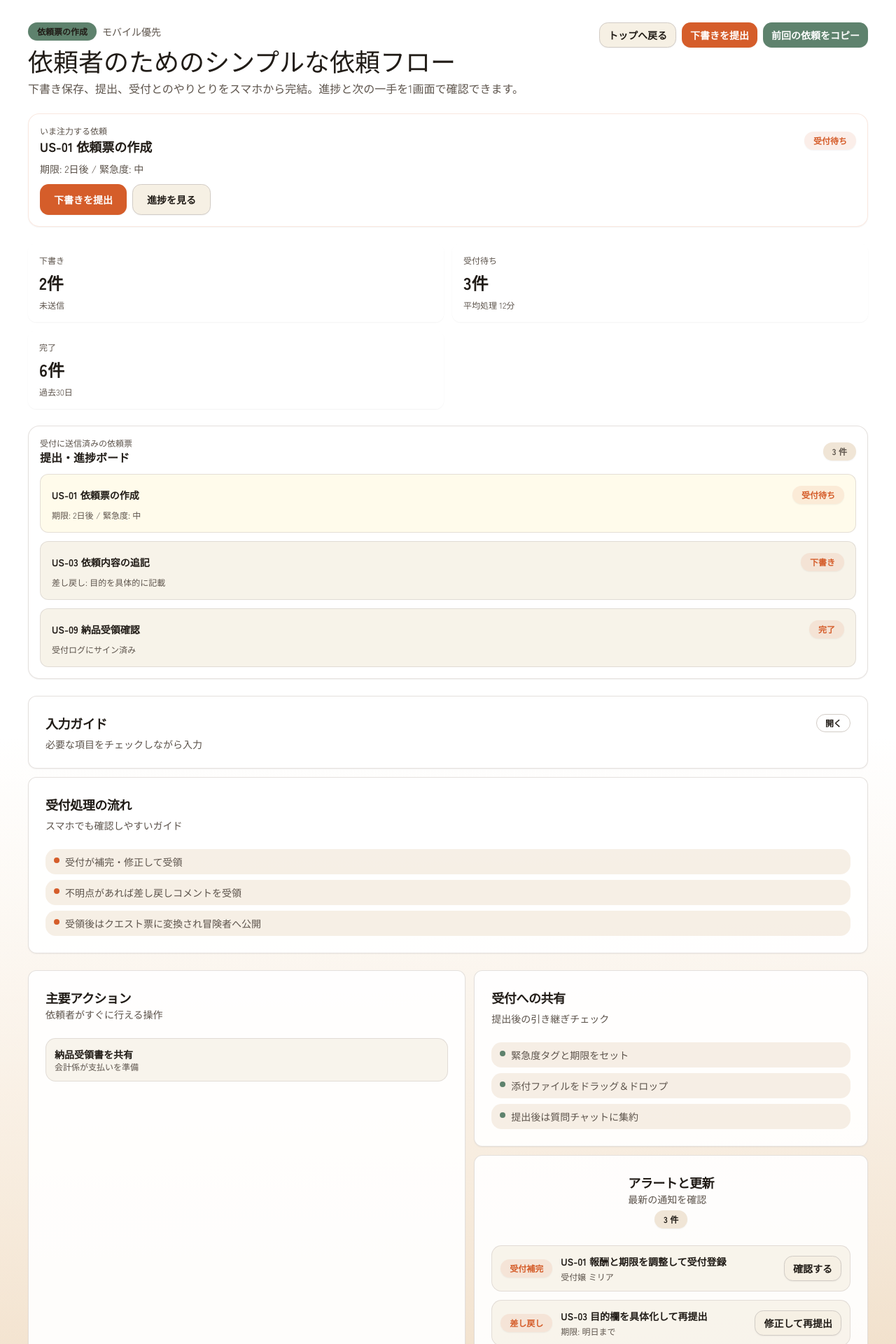
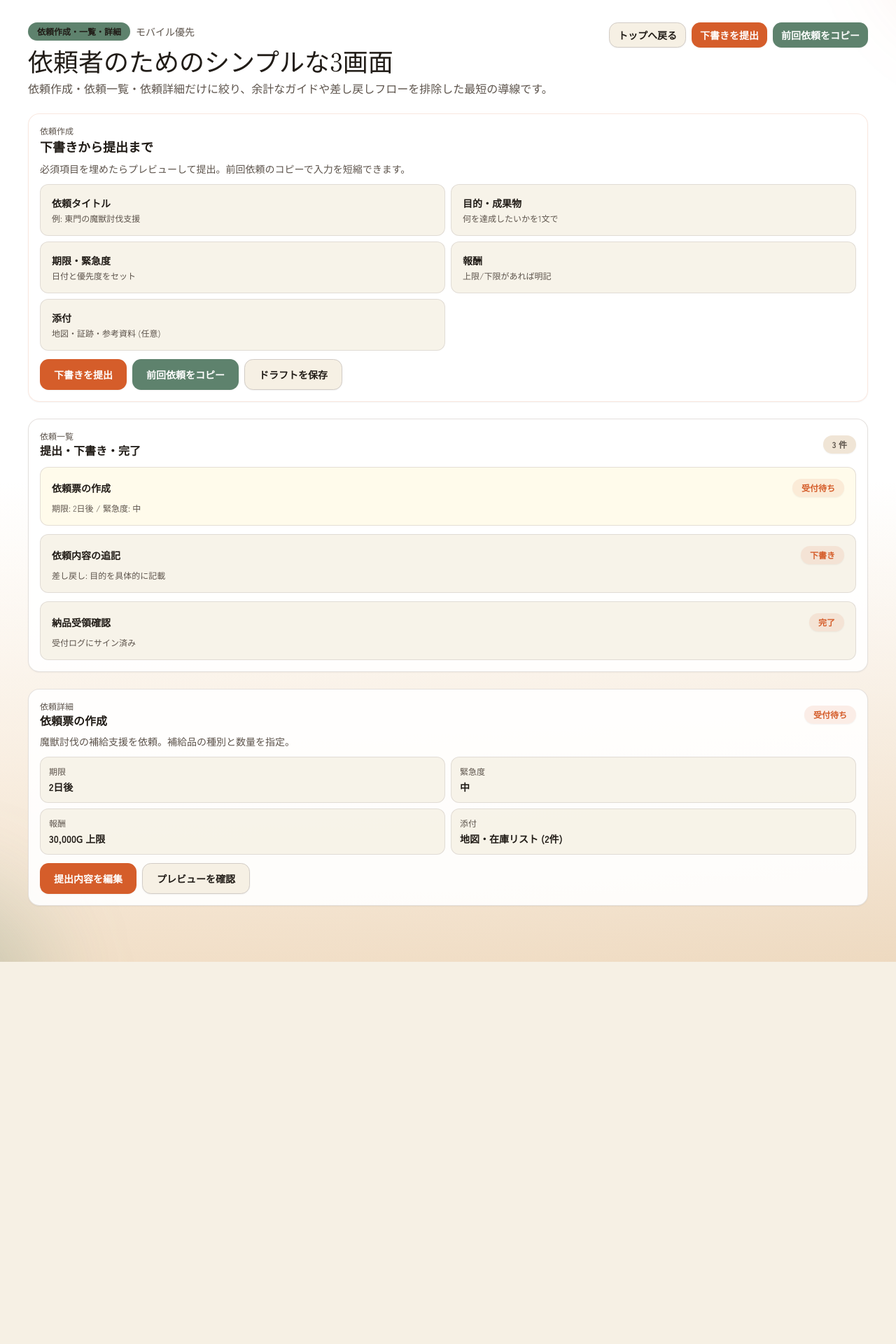
Before and after one commit to kazurego7/isekai-quest-agency, a Next.js app: page /requester in a window 1280 px wide. Shown: the top 1920 px of the page at 70% size. After the commit the page ends 1374 px from the top, so only its background shows below. Built offline with nearby package versions, Linux system fonts and the light colour scheme.

Commit message:
feat: focus requester view on create list detail

```diff
--- a/app/requester/page.js
+++ b/app/requester/page.js
@@ -1,7 +1,7 @@
 "use client";
 
 import Link from "next/link";
-import { useState } from "react";
+import { useMemo, useState } from "react";
 import { Badge } from "@/components/ui/badge";
 import { Button } from "@/components/ui/button";
 import {
@@ -13,85 +13,61 @@ import {
   CardTitle,
 } from "@/components/ui/card";
 
-const requesterView = {
-  id: "requester",
-  label: "依頼者",
-  badge: "依頼票の作成",
-  description: "依頼内容を登録し、受付状況を追跡するモバイル優先ビュー。",
-  metrics: [
-    { label: "下書き", value: "2件", note: "未送信" },
-    { label: "受付待ち", value: "3件", note: "平均処理 12分" },
-    { label: "完了", value: "6件", note: "過去30日" },
-  ],
-  laneTitle: "提出・進捗ボード",
-  laneSubtitle: "受付に送信済みの依頼票",
-    laneItems: [
+const creationChecklist = [
+  { label: "依頼タイトル", hint: "例: 東門の魔獣討伐支援" },
+  { label: "目的・成果物", hint: "何を達成したいかを1文で" },
+  { label: "期限・緊急度", hint: "日付と優先度をセット" },
+  { label: "報酬", hint: "上限/下限があれば明記" },
+  { label: "添付", hint: "地図・証跡・参考資料 (任意)" },
+];
+
+const requestList = [
   {
-        title: "US-01 依頼票の作成",
+    id: "US-01",
+    title: "依頼票の作成",
     status: "受付待ち",
     meta: "期限: 2日後 / 緊急度: 中",
   },
   {
-        title: "US-03 依頼内容の追記",
+    id: "US-03",
+    title: "依頼内容の追記",
     status: "下書き",
     meta: "差し戻し: 目的を具体的に記載",
   },
   {
-        title: "US-09 納品受領確認",
+    id: "US-09",
+    title: "納品受領確認",
     status: "完了",
     meta: "受付ログにサイン済み",
   },
-  ],
-  panels: [
-    {
-      title: "入力ガイド",
-      items: [
-        "目的・期限・報酬の必須チェックを表示",
-        "添付素材のアップロード枠を固定（任意）",
-        "提出前プレビューで漏れを警告",
-      ],
-    },
-    {
-      title: "受付処理の流れ",
-      items: [
-        "受付が補完・修正して受領",
-        "不明点があれば差し戻しコメントを受領",
-        "受領後はクエスト票に変換され冒険者へ公開",
-      ],
-    },
-  ],
-  actions: [
-    { title: "下書きを提出", note: "受付嬢へ送信してエスカレーション" },
-    { title: "前回の依頼をコピー", note: "フィールドを再利用して高速登録" },
-    { title: "納品受領書を共有", note: "会計係が支払いを準備" },
-  ],
-  handoff: {
-    title: "受付への共有",
-    steps: [
-      "緊急度タグと期限をセット",
-      "添付ファイルをドラッグ＆ドロップ",
-      "提出後は質問チャットに集約",
-    ],
-  },
-  alerts: [
-    { label: "受付補完", text: "US-01 報酬と期限を調整して受付登録", note: "受付嬢 ミリア" },
-    { label: "差し戻し", text: "US-03 目的欄を具体化して再提出", note: "期限: 明日まで" },
-    { label: "受領", text: "US-09 受領済み。査定ステップへ移行", note: "完了" },
+];
+
+const requestDetail = {
+  id: "US-01",
+  title: "依頼票の作成",
+  status: "受付待ち",
+  summary: "魔獣討伐の補給支援を依頼。補給品の種別と数量を指定。",
+  fields: [
+    { label: "期限", value: "2日後" },
+    { label: "緊急度", value: "中" },
+    { label: "報酬", value: "30,000G 上限" },
+    { label: "添付", value: "地図・在庫リスト (2件)" },
   ],
 };
 
+const actionButtons = [
+  { label: "下書きを提出", variant: "default" },
+  { label: "前回依頼をコピー", variant: "secondary" },
+  { label: "ドラフトを保存", variant: "outline" },
+];
+
 export default function RequesterPage() {
-  const [isGuideOpen, setIsGuideOpen] = useState(false);
+  const [activeId, setActiveId] = useState(requestDetail.id);
 
-  const primaryAction = requesterView.actions[0];
-  const secondaryAction = requesterView.actions[1];
-  const supplementalActions = requesterView.actions.slice(2);
-  const featuredLane = requesterView.laneItems[0];
-  const alertCtaLabels = {
-    受付補完: "確認する",
-    差し戻し: "修正して再提出",
-    受領: "履歴を見る",
-  };
+  const activeRequest = useMemo(
+    () => requestList.find((item) => item.id === activeId) ?? requestDetail,
+    [activeId],
+  );
 
   const isNearDeadline = (meta) => meta?.includes("期限");
 
@@ -105,15 +81,15 @@ export default function RequesterPage() {
           <div className="space-y-2">
             <div className="flex items-center gap-2">
               <Badge variant="secondary" className="bg-secondary text-ink">
-                {requesterView.badge}
+                依頼作成・一覧・詳細
               </Badge>
               <span className="text-sm text-muted-foreground">モバイル優先</span>
             </div>
             <h1 className="font-serif text-3xl text-ink sm:text-4xl">
-              依頼者のためのシンプルな依頼フロー
+              依頼者のためのシンプルな3画面
             </h1>
             <p className="text-sm text-muted-foreground sm:text-base">
-              下書き保存、提出、受付とのやりとりをスマホから完結。進捗と次の一手を1画面で確認できます。
+              依頼作成・依頼一覧・依頼詳細だけに絞り、余計なガイドや差し戻しフローを排除した最短の導線です。
             </p>
           </div>
           <div className="flex w-full flex-col gap-2 sm:w-auto sm:flex-row">
@@ -121,10 +97,10 @@ export default function RequesterPage() {
               <Link href="/">トップへ戻る</Link>
             </Button>
             <Button size="sm" className="w-full sm:w-auto">
-              {primaryAction.title}
+              下書きを提出
             </Button>
             <Button variant="secondary" size="sm" className="w-full sm:w-auto">
-              {secondaryAction.title}
+              前回依頼をコピー
             </Button>
           </div>
         </header>
@@ -133,49 +109,52 @@ export default function RequesterPage() {
           <section className="rounded-2xl border border-primary/15 bg-white/95 p-4 shadow-sm">
             <div className="flex items-center justify-between gap-2">
               <div>
-                <p className="text-xs text-muted-foreground">いま注力する依頼</p>
-                <h2 className="text-lg font-semibold text-ink">{featuredLane.title}</h2>
+                <p className="text-xs text-muted-foreground">依頼作成</p>
+                <h2 className="text-lg font-semibold text-ink">下書きから提出まで</h2>
               </div>
-              <Badge variant="secondary" className="bg-primary/10 text-primary">
-                {featuredLane.status}
-              </Badge>
             </div>
-            <p className="mt-2 text-sm text-muted-foreground">{featuredLane.meta}</p>
-            <div className="mt-3 flex flex-col gap-2 sm:flex-row">
-              <Button className="w-full sm:w-auto">{primaryAction.title}</Button>
-              <Button variant="outline" className="w-full sm:w-auto">
-                進捗を見る
-              </Button>
-            </div>
-          </section>
-
-          <section className="grid grid-cols-1 gap-3 sm:grid-cols-2">
-            {requesterView.metrics.map((metric) => (
-              <Card key={metric.label} className="border-none bg-white/90 shadow-sm">
-                <CardContent className="space-y-2 p-4">
-                  <p className="text-xs text-muted-foreground">{metric.label}</p>
-                  <p className="text-2xl font-semibold text-ink">{metric.value}</p>
-                  <p className="text-xs text-muted-foreground">{metric.note}</p>
+            <p className="mt-2 text-sm text-muted-foreground">
+              必須項目を埋めたらプレビューして提出。前回依頼のコピーで入力を短縮できます。
+            </p>
+            <div className="mt-3 grid grid-cols-1 gap-2 sm:grid-cols-2">
+              {creationChecklist.map((item) => (
+                <Card key={item.label} className="border border-border/60 bg-background/80 shadow-none">
+                  <CardContent className="space-y-1 p-4">
+                    <p className="text-sm font-semibold text-ink">{item.label}</p>
+                    <p className="text-xs text-muted-foreground">{item.hint}</p>
                   </CardContent>
                 </Card>
               ))}
+            </div>
+            <div className="mt-3 flex flex-col gap-2 sm:flex-row">
+              {actionButtons.map((action) => (
+                <Button
+                  key={action.label}
+                  variant={action.variant === "outline" ? "outline" : action.variant === "secondary" ? "secondary" : "default"}
+                  className="w-full sm:w-auto"
+                >
+                  {action.label}
+                </Button>
+              ))}
+            </div>
           </section>
 
           <section className="space-y-3 rounded-2xl border border-border/60 bg-white/90 p-4 shadow-sm">
             <div className="flex flex-wrap items-center justify-between gap-2">
               <div>
-                <p className="text-xs text-muted-foreground">{requesterView.laneSubtitle}</p>
-                <h2 className="font-semibold text-ink">{requesterView.laneTitle}</h2>
+                <p className="text-xs text-muted-foreground">依頼一覧</p>
+                <h2 className="font-semibold text-ink">提出・下書き・完了</h2>
               </div>
-              <Badge variant="muted">{requesterView.laneItems.length} 件</Badge>
+              <Badge variant="muted">{requestList.length} 件</Badge>
             </div>
             <div className="grid grid-cols-1 gap-3">
-              {requesterView.laneItems.map((item) => (
+              {requestList.map((item) => (
                 <Card
                   key={item.title}
                   className={`border border-border/60 shadow-none ${isNearDeadline(item.meta) ? "bg-amber-50" : "bg-background/80"}`}
                   role="button"
                   tabIndex={0}
+                  onClick={() => setActiveId(item.id)}
                 >
                   <CardContent className="space-y-2 p-4">
                     <div className="flex items-center justify-between gap-2">
@@ -191,124 +170,34 @@ export default function RequesterPage() {
             </div>
           </section>
 
-          <section className="space-y-3">
-            {requesterView.panels.map((panel) => {
-              const isGuidePanel = panel.title === "入力ガイド";
-              const isOpen = isGuidePanel ? isGuideOpen : true;
-              return (
-                <Card key={panel.title} className="border border-border/60 bg-white/90">
-                  <CardHeader
-                    className={`cursor-pointer ${isGuidePanel ? "sm:cursor-pointer" : "cursor-default"}`}
-                    onClick={() => {
-                      if (isGuidePanel) setIsGuideOpen((prev) => !prev);
-                    }}
-                  >
-                    <CardTitle className="text-lg flex items-center justify-between gap-3">
-                      <span>{panel.title}</span>
-                      {isGuidePanel && (
-                        <Badge variant="outline" className="text-xs">
-                          {isOpen ? "閉じる" : "開く"}
+          <section className="rounded-2xl border border-border/60 bg-white/90 p-4 shadow-sm">
+            <div className="flex flex-wrap items-center justify-between gap-2">
+              <div>
+                <p className="text-xs text-muted-foreground">依頼詳細</p>
+                <h2 className="font-semibold text-ink">{activeRequest.title}</h2>
+              </div>
+              <Badge variant="secondary" className="bg-primary/10 text-primary">
+                {activeRequest.status}
               </Badge>
-                      )}
-                    </CardTitle>
-                    <CardDescription>
-                      {isGuidePanel ? "必要な項目をチェックしながら入力" : "スマホでも確認しやすいガイド"}
-                    </CardDescription>
-                  </CardHeader>
-                  {isOpen && (
-                    <CardContent>
-                      <ul className="space-y-2 text-sm text-muted-foreground">
-                        {panel.items.map((item) => (
-                          <li
-                            key={item}
-                            className="flex items-start gap-2 rounded-lg bg-muted/60 px-3 py-2"
-                          >
-                            <span className="mt-1 h-2 w-2 rounded-full bg-primary" />
-                            <span>{item}</span>
-                          </li>
-                        ))}
-                      </ul>
-                    </CardContent>
-                  )}
-                </Card>
-              );
-            })}
-          </section>
-
-          <section className="grid grid-cols-1 gap-3 lg:grid-cols-[1fr,0.9fr]">
-            <Card className="border border-border/60 bg-white/90 shadow-sm">
-              <CardHeader className="gap-2 sm:flex-row sm:items-center sm:justify-between">
-                <div>
-                  <CardTitle className="text-lg">主要アクション</CardTitle>
-                  <CardDescription>依頼者がすぐに行える操作</CardDescription>
             </div>
-              </CardHeader>
-              <CardContent className="space-y-3">
-                {supplementalActions.map((action) => (
-                  <div
-                    key={action.title}
-                    className="rounded-lg border border-border/60 bg-background/70 px-3 py-3"
-                  >
-                    <p className="text-sm font-semibold text-ink">{action.title}</p>
-                    <p className="text-xs text-muted-foreground">{action.note}</p>
-                  </div>
-                ))}
+            <p className="mt-2 text-sm text-muted-foreground">
+              {requestDetail.summary}
+            </p>
+            <div className="mt-3 grid grid-cols-1 gap-2 sm:grid-cols-2">
+              {requestDetail.fields.map((field) => (
+                <Card key={field.label} className="border border-border/60 bg-background/80 shadow-none">
+                  <CardContent className="space-y-1 p-3">
+                    <p className="text-xs text-muted-foreground">{field.label}</p>
+                    <p className="text-sm font-semibold text-ink">{field.value}</p>
                   </CardContent>
                 </Card>
-
-            <div className="space-y-3">
-              <Card className="border border-border/60 bg-white/90 shadow-sm">
-                <CardHeader>
-                  <CardTitle className="text-lg">{requesterView.handoff.title}</CardTitle>
-                  <CardDescription>提出後の引き継ぎチェック</CardDescription>
-                </CardHeader>
-                <CardContent>
-                  <ol className="space-y-2 text-sm text-muted-foreground">
-                    {requesterView.handoff.steps.map((step) => (
-                      <li
-                        key={step}
-                        className="flex items-start gap-2 rounded-lg bg-muted/60 px-3 py-2"
-                      >
-                        <span className="mt-1 h-2 w-2 rounded-full bg-secondary" />
-                        <span>{step}</span>
-                      </li>
               ))}
-                  </ol>
-                </CardContent>
-              </Card>
-
-              <Card className="border border-border/60 bg-white/90 shadow-sm">
-                <CardHeader className="flex items-center justify-between">
-                  <div>
-                    <CardTitle className="text-lg">アラートと更新</CardTitle>
-                    <CardDescription>最新の通知を確認</CardDescription>
             </div>
-                  <Badge variant="secondary" className="bg-accent text-ink">
-                    {requesterView.alerts.length} 件
-                  </Badge>
-                </CardHeader>
-                <CardContent className="space-y-3">
-                  {requesterView.alerts.map((alert) => (
-                    <div
-                      key={alert.text}
-                      className="flex flex-col gap-2 rounded-lg border border-border/60 bg-background/70 p-3 sm:flex-row sm:items-center sm:justify-between"
-                    >
-                      <div className="flex items-center gap-3">
-                        <Badge variant="muted" className="bg-primary/10 text-primary">
-                          {alert.label}
-                        </Badge>
-                        <div className="space-y-1">
-                          <p className="text-sm font-semibold text-ink">{alert.text}</p>
-                          <p className="text-xs text-muted-foreground">{alert.note}</p>
-                        </div>
-                      </div>
-                      <Button variant="outline" size="sm" className="w-full sm:w-auto">
-                        {alertCtaLabels[alert.label] ?? "確認する"}
+            <div className="mt-3 flex flex-col gap-2 sm:flex-row">
+              <Button className="w-full sm:w-auto">提出内容を編集</Button>
+              <Button variant="outline" className="w-full sm:w-auto">
+                プレビューを確認
               </Button>
-                    </div>
-                  ))}
-                </CardContent>
-              </Card>
             </div>
           </section>
         </div>
```
Lines whose indentation alone changed are shown as unchanged.
